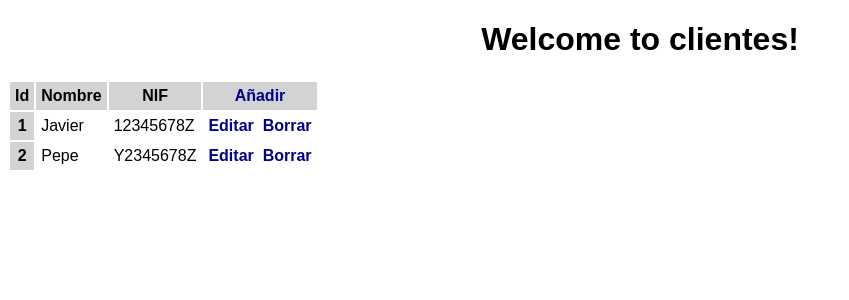
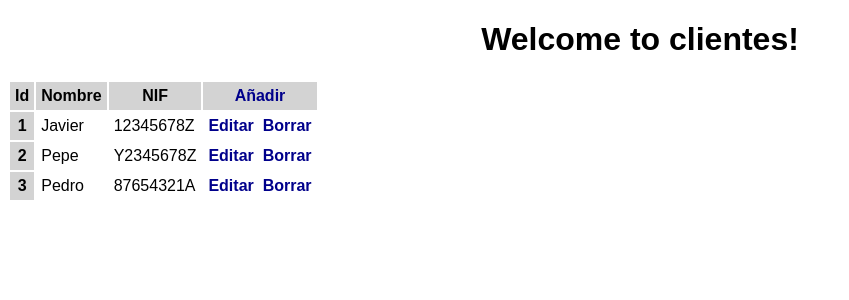
Before and after one commit to javierlete/angular2-clientes, an Angular app: page / in a window 1280 px wide. Shown: the top 300 px of the page, without its empty margins (0-849 px from the left). Built offline with nearby package versions, Linux system fonts and the light colour scheme.

Commit message:
Tipo en la constante CLIENTES

```diff
--- a/src/app/mocks/mock-clientes.ts
+++ b/src/app/mocks/mock-clientes.ts
@@ -1,4 +1,7 @@
-export const CLIENTES = [
+import { Cliente } from '../modelo/cliente';
+
+export const CLIENTES: Cliente[] = [
     { id: 1, nombre: 'Javier', nif: '12345678Z' },
     { id: 2, nombre: 'Pepe', nif: 'Y2345678Z' },
+    { id: 3, nombre: 'Pedro', nif: '87654321A'}
 ];
```
